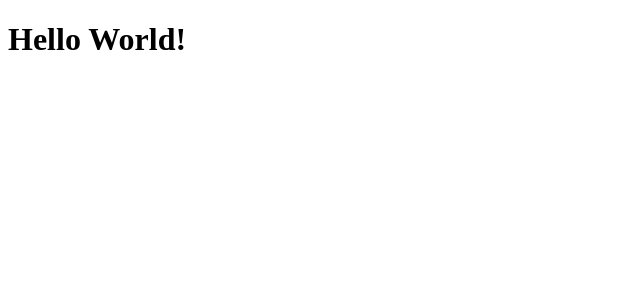
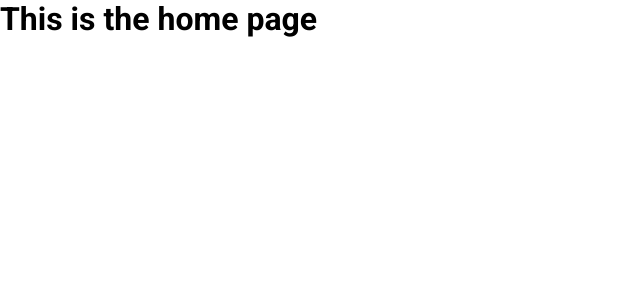
Before and after one commit to Jason-Azevedo/OneAppThreeFrameworks, a React (Create React App) app in the folder src/frontend/reactjs/: page / in a window 1280 px wide. Shown: the top 300 px of the page, without its empty margins (0-640 px from the left). Built offline with nearby package versions, Linux system fonts and the light colour scheme.

Commit message:
Setup routing

```diff
--- a/src/frontend/reactjs/src/App.tsx
+++ b/src/frontend/reactjs/src/App.tsx
@@ -1,7 +1,39 @@
 import React from "react";
+import {
+  BrowserRouter as Router,
+  Routes,
+  Route,
+  Outlet,
+} from "react-router-dom";
+
+import "./sass/main.scss";
 
 function App() {
-  return <h1>Hello World!</h1>;
+  return (
+    <Router>
+      <Routes>
+        <Route path="/" element={<Outlet />}>
+          <Route index element={<h1>This is the home page</h1>} />
+          <Route path="/post" element={<h1>This is the post page</h1>} />
+
+          {/*
+            <AuthRoutes>
+              <Route path="/me">
+                <Route index />
+                <Route path="/posts">
+                  <Route index />
+                  <Route path="/new" />
+                  <Route path="/edit" />
+                </Route>
+
+                <Route path="/settings" />
+              </Route>
+            </ AuthRoutes>
+          */}
+        </Route>
+      </Routes>
+    </Router>
+  );
 }
 
 export default App;
--- a/src/frontend/reactjs/src/sass/main.scss
+++ b/src/frontend/reactjs/src/sass/main.scss
@@ -10,4 +10,5 @@
   padding: 0;
   margin: 0;
   box-sizing: border-box;
+  font-family: "Roboto";
 }
```
